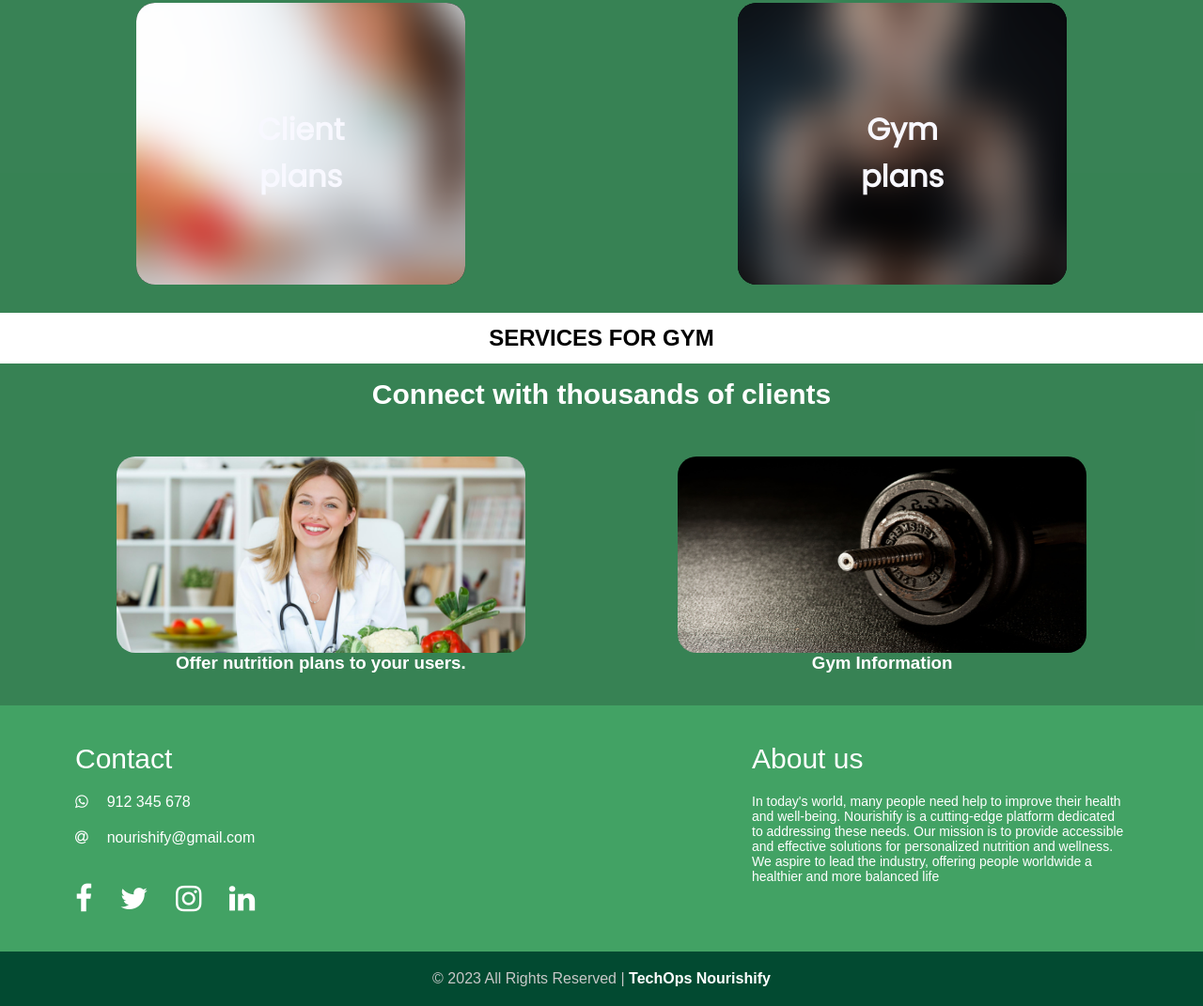
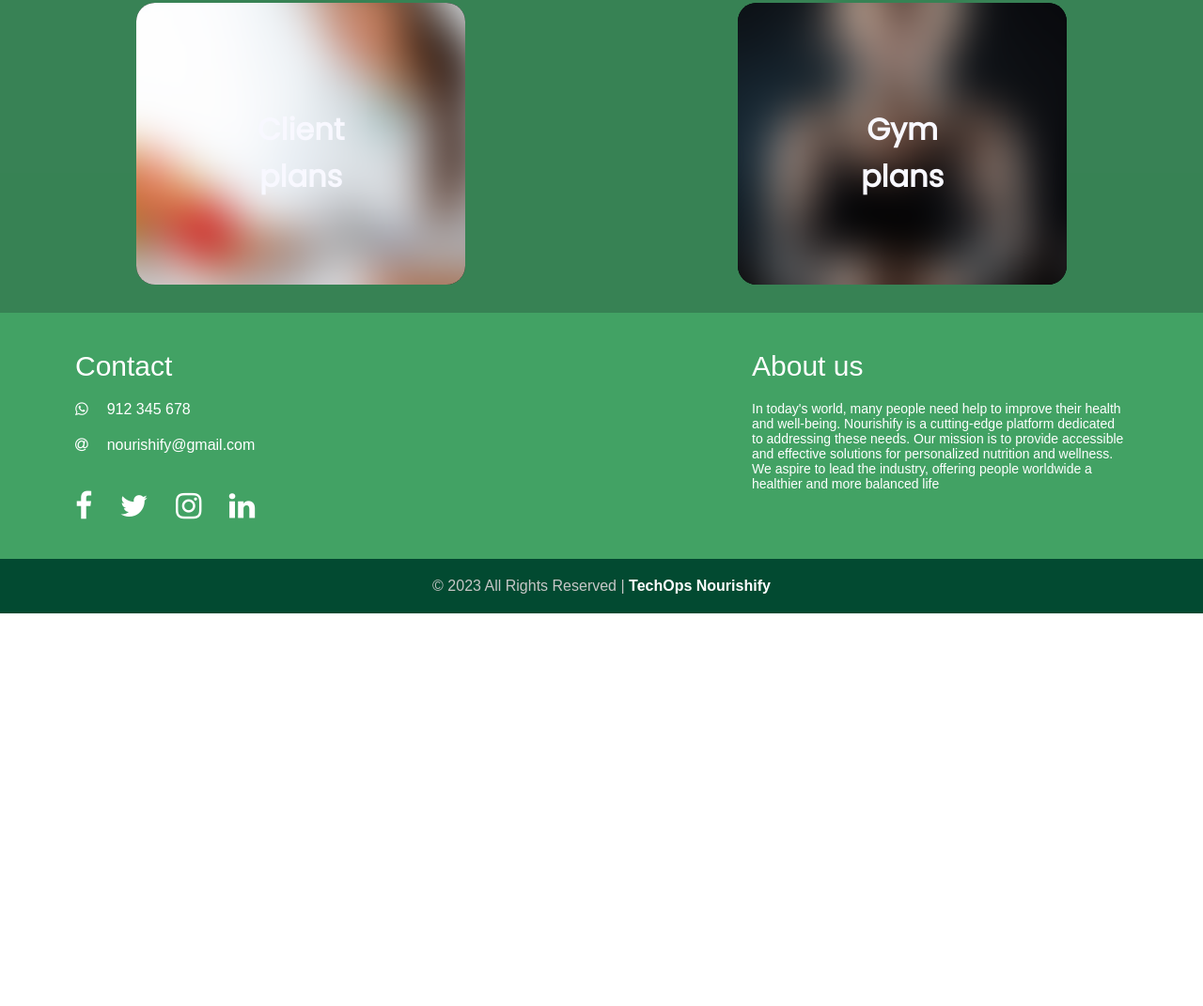
Before and after one commit to TechOps-upc/Landing-Page, a plain HTML site: page public/index.html in a window 1280 px wide. Shown: the part 1595-2666 px from the top of the page at 94% size. After the commit the page ends 2248 px from the top, so only its background shows below. Drawn offline with Linux system fonts and the light colour scheme; a web font is replaced by a local one.

Commit message:
fix(gym-section): Gym section eliminated

```diff
--- a/public/index.html
+++ b/public/index.html
@@ -126,33 +126,6 @@
         </div>
     </section>
 
-    <section id="healthProfessionals">
-        <div class="titleBackground">
-            <h2>Services for gym</h2>
-        </div>
-
-        <div class="mainContainer">
-            <h2 class="sectionTitle">Connect with thousands of clients</h2>
-            <div class="mediaContainer">
-                <div class="feature">
-                    <div class="imgContainer">
-                        <img src="assets/img/nutritionist-appointment.jpg" alt="Nutritionist appointment">
-                    </div>
-                    <h3>Offer nutrition plans to your users.</h3>
-                </div>
-
-                <div class="feature">
-                    <div class="imgContainer">
-                        <img src="assets/img/gym.jpg   " alt="dumbbell">
-                    </div>
-                    <h3>Gym Information</h3>
-                </div>
-            </div>
-
-        </div>
-    </section>
-
-
     <footer id="contact">
         <div class="container-footer-all">
 
```
